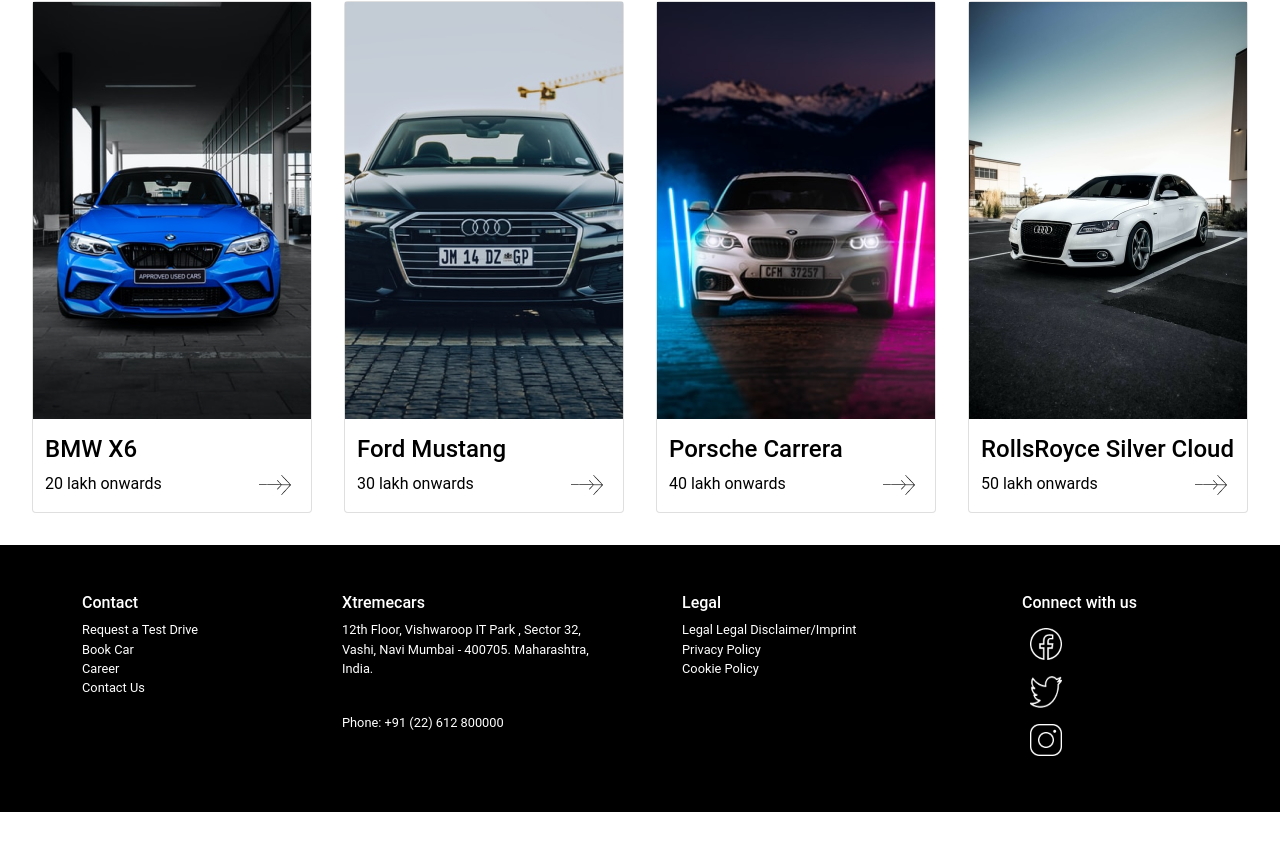
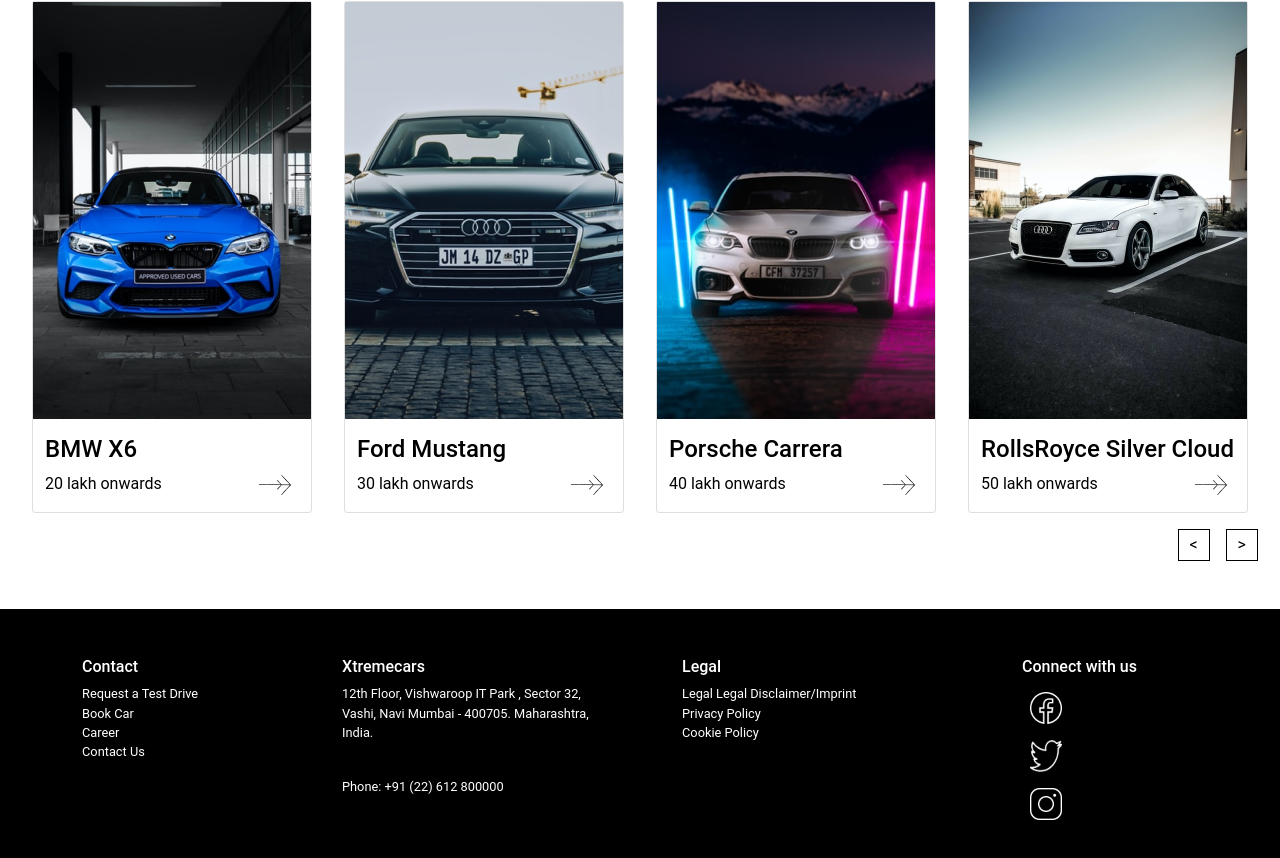
Before and after one commit to VibhasSrinet/CarSeller, a React (Create React App) app: page /list/all in a window 1280 px wide. Shown: the part 792-1650 px from the top of the page. Before the commit the page ends 1604 px from the top, so only its background shows below. Built offline with nearby package versions, Linux system fonts and the light colour scheme.

Commit message:
Completed Styling of the application and refactored routing

```diff
--- a/src/App.css
+++ b/src/App.css
@@ -39,8 +39,23 @@
 }
 
 .List {
-  padding: 2rem 0;
+  padding-top: 2rem;
+  padding-bottom: 3rem;
   display: flex;
   flex-direction: column;
   align-items: flex-start;
 }
+
+.pagination {
+  padding-right: 1.4rem;
+  align-self: flex-end;
+}
+
+.pagination button {
+  margin-top: 1rem;
+  background-color: white;
+  height: 2rem;
+  width: 2rem;
+  border: 0.5px solid black;
+  margin-left: 1rem;
+}
--- a/src/App.tsx
+++ b/src/App.tsx
@@ -43,8 +43,8 @@
           element={<CarDetails carList={carList} />}
         ></Route>
         <Route
-          path="bookingDetails"
-          element={<BookingDetails onBook={bookACar} />}
+          path="/bookingDetails/:id"
+          element={<BookingDetails carList={carList} onBook={bookACar} />}
         ></Route>
         <Route path="success" element={<Success />}></Route>
       </Routes>
--- a/src/Components/BookingDetails/BookingDetails.tsx
+++ b/src/Components/BookingDetails/BookingDetails.tsx
@@ -1,11 +1,29 @@
-import React, { useState } from "react";
-import { useLocation } from "react-router-dom";
+import React, { useEffect, useState } from "react";
+import { useLocation, useParams } from "react-router-dom";
 import { useForm } from "react-hook-form";
 import "./BookingDetails.css";
 import blackArrow from "../../asset/blackArrow.png";
 import { useNavigate } from "react-router-dom";
 function BookingDetails(props: any) {
-  const { carItem }: any = useLocation().state;
+  const { id } = useParams();
+  const [carItem, setCarItem] = useState({
+    carId: "",
+    carName: "",
+    isBooked: false,
+    fuelType: "",
+    engine: "",
+    torque: "",
+    acceleration: "",
+    topSpeed: "",
+    variants: "",
+    exteriors: "",
+    interiorFinishes: [],
+    cost: "",
+  });
+  useEffect(() => {
+    const carItem = props.carList.find((car: any) => car.carId === id);
+    setCarItem(carItem);
+  }, []);
   const {
     register,
     formState: { errors },
--- a/src/Components/CarDetails/CarDetails.tsx
+++ b/src/Components/CarDetails/CarDetails.tsx
@@ -93,7 +93,7 @@
           <div className="interior-color"></div>
           <ul>
             {carItem.interiorFinishes.map((interiorFinish) => (
-              <li>{interiorFinish}</li>
+              <li key={interiorFinish}>{interiorFinish}</li>
             ))}
           </ul>
         </div>
@@ -103,7 +103,7 @@
             <b>{carItem.cost}</b>
           </h4>
         </div>
-        <Link to="/bookingDetails" state={{ carItem: carItem }}>
+        <Link to={`/bookingDetails/${id}`} state={{ carItem: carItem }}>
           <button className="bookButton" disabled={carItem.isBooked}>
             BOOK NOW
           </button>
--- a/src/Components/List.tsx
+++ b/src/Components/List.tsx
@@ -85,6 +85,14 @@
           <CarCard car={car} key={car.carId} />
         ))}
       </div>
+      <div className="pagination">
+        <button>
+          <span>{"<"}</span>
+        </button>
+        <button>
+          <span>{">"}</span>
+        </button>
+      </div>
     </div>
   );
 }
--- a/src/footer/foooter.tsx
+++ b/src/footer/foooter.tsx
@@ -11,22 +11,22 @@
         <h2>Contact</h2>
         <div>
           <div>
-            <Link className="forlinks" to="/">
+            <Link className="forlinks" to="#">
               Request a Test Drive
             </Link>
           </div>
           <div>
-            <Link className="forlinks" to="/">
+            <Link className="forlinks" to="#">
               Book Car
             </Link>
           </div>
           <div>
-            <Link className="forlinks" to="/">
+            <Link className="forlinks" to="#">
               Career
             </Link>
           </div>
           <div>
-            <Link className="forlinks" to="/">
+            <Link className="forlinks" to="#">
               Contact Us
             </Link>
           </div>
@@ -47,17 +47,17 @@
         <h2>Legal</h2>
         <div>
           <div>
-            <Link className="forlinks" to="/">
+            <Link className="forlinks" to="#">
               Legal Legal Disclaimer/Imprint
             </Link>
           </div>
           <div>
-            <Link className="forlinks" to="/">
+            <Link className="forlinks" to="#">
               Privacy Policy
             </Link>
           </div>
           <div>
-            <Link className="forlinks" to="/">
+            <Link className="forlinks" to="#">
               Cookie Policy
             </Link>
           </div>
@@ -66,13 +66,13 @@
       <div className="contacts">
         <h2>Connect with us</h2>
         <div className="icons">
-          <Link to="/">
+          <Link to="#">
             <img src={fb} />
           </Link>
-          <Link to="/">
+          <Link to="#">
             <img src={twitter} />
           </Link>
-          <Link to="/">
+          <Link to="#">
             <img src={insta} />
           </Link>
         </div>
--- a/src/footer/footer.css
+++ b/src/footer/footer.css
@@ -30,6 +30,9 @@
 .forlinks {
   text-decoration: none !important;
 }
+.forlinks:hover {
+  text-decoration: underline !important;
+}
 
 .address {
   width: 20%;
--- a/src/header/header.tsx
+++ b/src/header/header.tsx
@@ -12,15 +12,15 @@
           <span>Xtremecars</span>
         </Link>
         <div className="mid-navs">
-          <Link className="nav-link" to="/">
+          <Link className="nav-link" to="#">
             New Cars
           </Link>
 
-          <Link className="nav-link" to="/">
+          <Link className="nav-link" to="#">
             Used Cars
           </Link>
         </div>
-        <Link className="nav-link" to="/">
+        <Link className="nav-link" to="#">
           My profile
         </Link>
       </nav>
```
